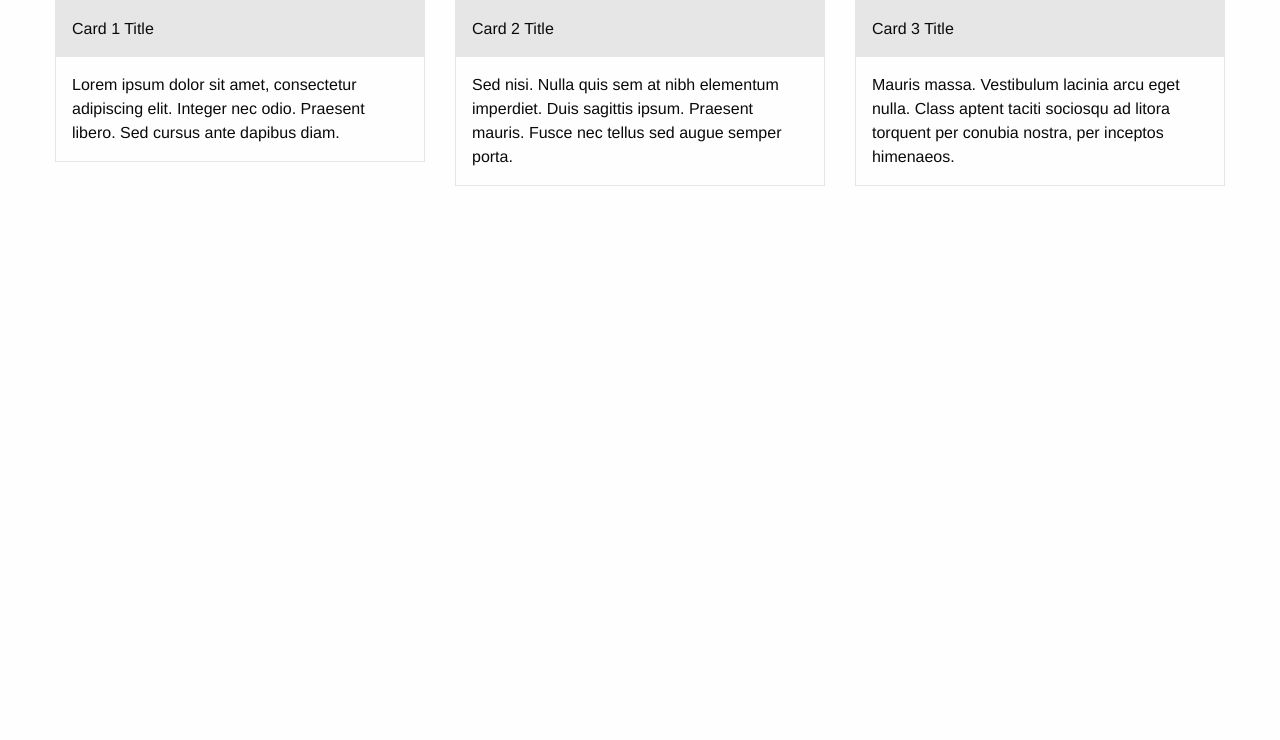
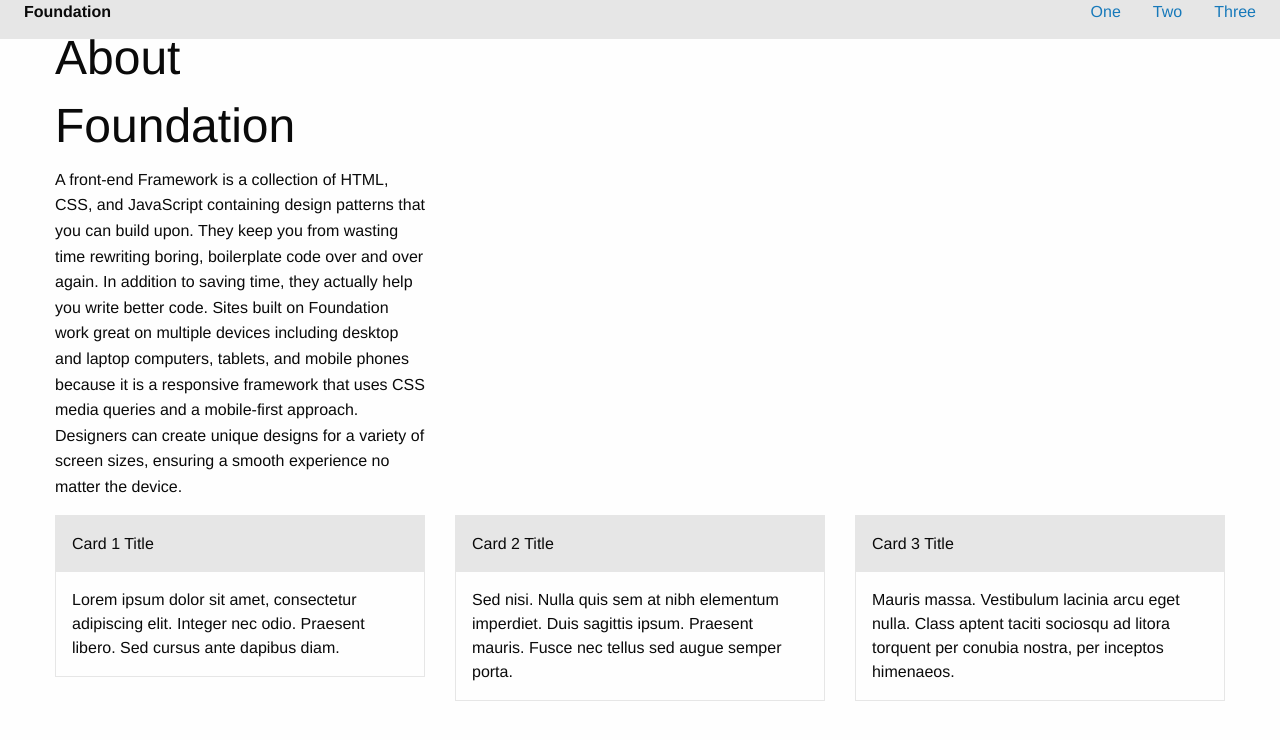
Before and after one commit to lullak/Foundation, a website built with Vite: page index.html in a window 1280 px wide. Built offline with nearby package versions, Linux system fonts and the light colour scheme.

Commit message:
foundation text about

```diff
--- a/index.html
+++ b/index.html
@@ -1,41 +1,76 @@
-<!doctype html>
+<!DOCTYPE html>
 <html lang="en">
   <head>
     <meta charset="UTF-8" />
     <meta name="viewport" content="width=device-width, initial-scale=1.0" />
     <title>Foundation</title>
-    <link rel="stylesheet" href="/src/styles.css">
+    <link rel="stylesheet" href="/src/styles.css" />
   </head>
   <body>
+    <header class="header grid-margin-y">
+      <div class="top-bar">
+        <div class="top-bar-left">
+          <ul class="menu">
+            <li class="menu-text">Foundation</li>
+          </ul>
+        </div>
+        <div class="top-bar-right">
+          <ul class="menu">
+            <li><a href="#">One</a></li>
+            <li><a href="#">Two</a></li>
+            <li><a href="#">Three</a></li>
+          </ul>
+        </div>
+      </div>
+    </header>
+
+    <div class="grid-container">
+      <div class="grid-x grid-margin-x">
+        <div class="cell small-12 medium-6 large-4">
+          <h1>About Foundation</h1>
+          <p>
+            A front-end Framework is a collection of HTML, CSS, and JavaScript
+            containing design patterns that you can build upon. They keep you
+            from wasting time rewriting boring, boilerplate code over and over
+            again. In addition to saving time, they actually help you write
+            better code. Sites built on Foundation work great on multiple
+            devices including desktop and laptop computers, tablets, and mobile
+            phones because it is a responsive framework that uses CSS media
+            queries and a mobile-first approach. Designers can create unique
+            designs for a variety of screen sizes, ensuring a smooth experience
+            no matter the device.
+          </p>
+        </div>
+      </div>
+    </div>
     <div class="grid-container">
       <div class="grid-x grid-margin-x">
         <div class="cell small-12 medium-6 large-4">
           <div class="card">
-            <div class="card-divider">
-              Card 1 Title
-            </div>
+            <div class="card-divider">Card 1 Title</div>
             <div class="card-section">
-              Lorem ipsum dolor sit amet, consectetur adipiscing elit. Integer nec odio. Praesent libero. Sed cursus ante dapibus diam.
+              Lorem ipsum dolor sit amet, consectetur adipiscing elit. Integer
+              nec odio. Praesent libero. Sed cursus ante dapibus diam.
             </div>
           </div>
         </div>
         <div class="cell small-12 medium-6 large-4">
           <div class="card">
-            <div class="card-divider">
-              Card 2 Title
-            </div>
+            <div class="card-divider">Card 2 Title</div>
             <div class="card-section">
-              Sed nisi. Nulla quis sem at nibh elementum imperdiet. Duis sagittis ipsum. Praesent mauris. Fusce nec tellus sed augue semper porta.
+              Sed nisi. Nulla quis sem at nibh elementum imperdiet. Duis
+              sagittis ipsum. Praesent mauris. Fusce nec tellus sed augue semper
+              porta.
             </div>
           </div>
         </div>
         <div class="cell small-12 medium-6 large-4">
           <div class="card">
-            <div class="card-divider">
-              Card 3 Title
-            </div>
+            <div class="card-divider">Card 3 Title</div>
             <div class="card-section">
-              Mauris massa. Vestibulum lacinia arcu eget nulla. Class aptent taciti sociosqu ad litora torquent per conubia nostra, per inceptos himenaeos.
+              Mauris massa. Vestibulum lacinia arcu eget nulla. Class aptent
+              taciti sociosqu ad litora torquent per conubia nostra, per
+              inceptos himenaeos.
             </div>
           </div>
         </div>
```
